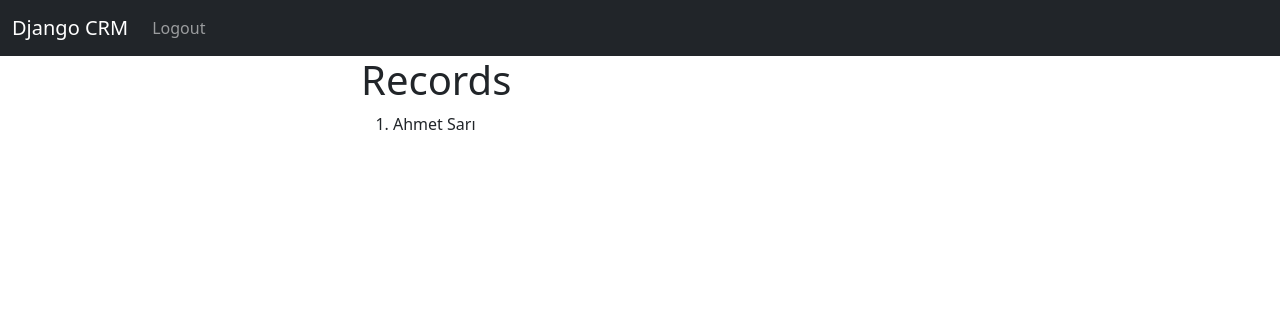
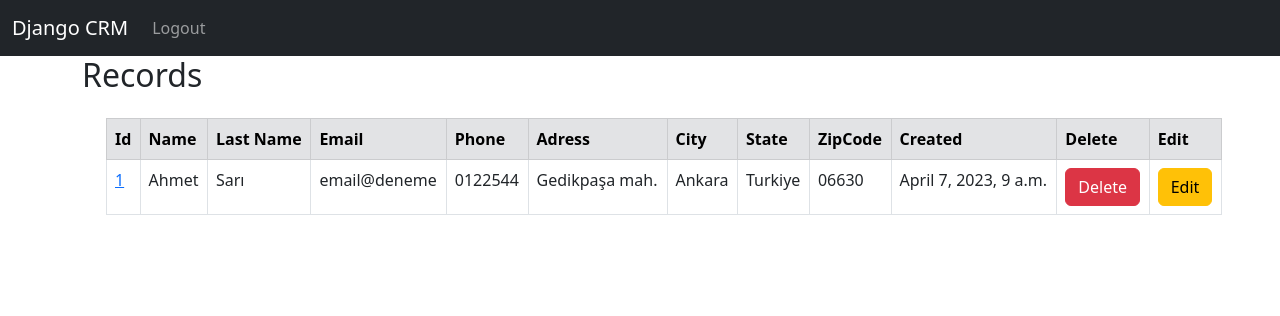
Before and after one commit to sezginads/Django-CRM, a Django app: page / in a window 1280 px wide. Shown: the top 316 px of the page. Run offline with Django 4.2, Linux system fonts and the light colour scheme; a user stored in the database is signed in; data comes from the database, SQL or seed files in the repository; both versions use the stored data as it was after the commit.

Commit message:
delete and detail functionality added

```diff
--- a/website/templates/home.html
+++ b/website/templates/home.html
@@ -1,19 +1,51 @@
 {% extends 'base.html' %}
 
 {% block content  %}
-<div class="col-md-6 offset-md-3">
+
 
 {% if user.is_authenticated %}
+<h2 class = "mx-auto">Records</h2>
+<table class="table table-hover table-bordered m-4">
+  <thead class="table-secondary">
+    <tr>
+      <th scope="col">Id</th>
+      <th scope="col">Name</th>
+      <th scope="col">Last Name</th>
+      <th scope="col">Email</th>
+      <th scope="col">Phone</th>
+      <th scope="col">Adress</th>
+      <th scope="col">City</th>
+      <th scope="col">State</th>
+      <th scope="col">ZipCode</th>
+      <th scope="col">Created</th>
+      <th scope="col">Delete</th>
+      <th scope="col">Edit</th>
+    </tr>
+  </thead>
+  {% for record in records  %}
+  <tbody>
+    <tr>
+      <td><a href="{% url 'record' record.id %}">{{record.id}} </a></td>
+      <td>{{record.first_name}}</td>
+      <td>{{record.last_name}}</td>
+      <td>{{record.email}}</td>
+      <td>{{record.phone}}</td>
+      <td>{{record.address}}</td>
+      <td>{{record.city}}</td>
+      <td>{{record.state}}</td>
+      <td>{{record.zipcode}}</td>
+      <td>{{record.created_at}}</td>
+      <td> <button class = "btn btn-danger">Delete</button> </td>
+      <td> <button class = "btn btn-warning">Edit</button> </td>
+    </tr>
+  </tbody>
+  {% endfor %}
+</table>
 
-<h1>Records</h1>
-{% for record in records  %}
-  <ol>
-    <li>
-      {{record}}
-    </li>
-  </ol>
-{% endfor %}
+
+
 {%else%}
+<div class="col-md-6 offset-md-3">
 <h1>LOGIN</h1>
 
 <form method='POST' action="{% url 'home' %}">
--- a/website/urls.py
+++ b/website/urls.py
@@ -5,6 +5,8 @@ urlpatterns = [
     path('', views.home, name = 'home'),
     # path('login/', views.login_user, name = 'login'),
     path('logout/', views.logout_user, name = 'logout'),
-    path('register/',views.register_user, name = 'register')
+    path('register/',views.register_user, name = 'register'),
+    path('record/<int:pk>',views.customer_record, name = 'record'),
+    path('delete_record/<int:pk>',views.delete_record, name = 'delete_record')
 
 ]
--- a/website/views.py
+++ b/website/views.py
@@ -49,3 +49,23 @@ def register_user(request):
 		return render(request, 'register.html', {'form':form})
 
 	return render(request, 'register.html', {'form':form})
+
+def customer_record(request, pk):
+      if request.user.is_authenticated:
+            # Lookup Records
+            customer_record = Record.objects.get(id = pk)
+            return render(request, 'record.html', {'customer_record':customer_record})
+
+      else:
+            messages.success(request,'You need to Login')
+            return redirect('home')
+
+def delete_record(request, pk):
+      if request.user.is_authenticated:
+            delete_it = Record.objects.get(id = pk)
+            delete_it.delete()
+            messages.success(request,'You are deleted Successfuly')
+            return redirect('home')
+      else:
+            messages.success(request,'You have no permission to delete')
+            return redirect('home')
```
Also changed, not shown: website/templates/record.html (added, +24 -0 lines), db.sqlite3.
